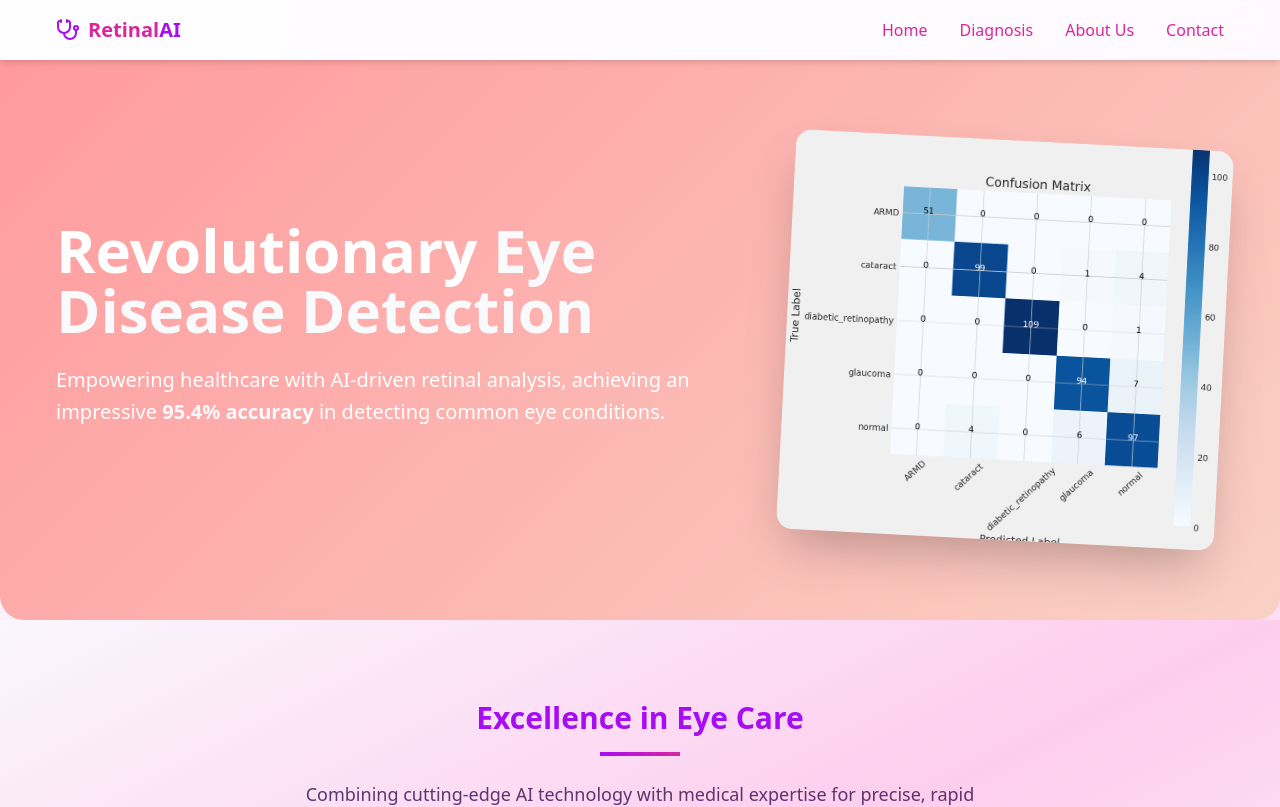
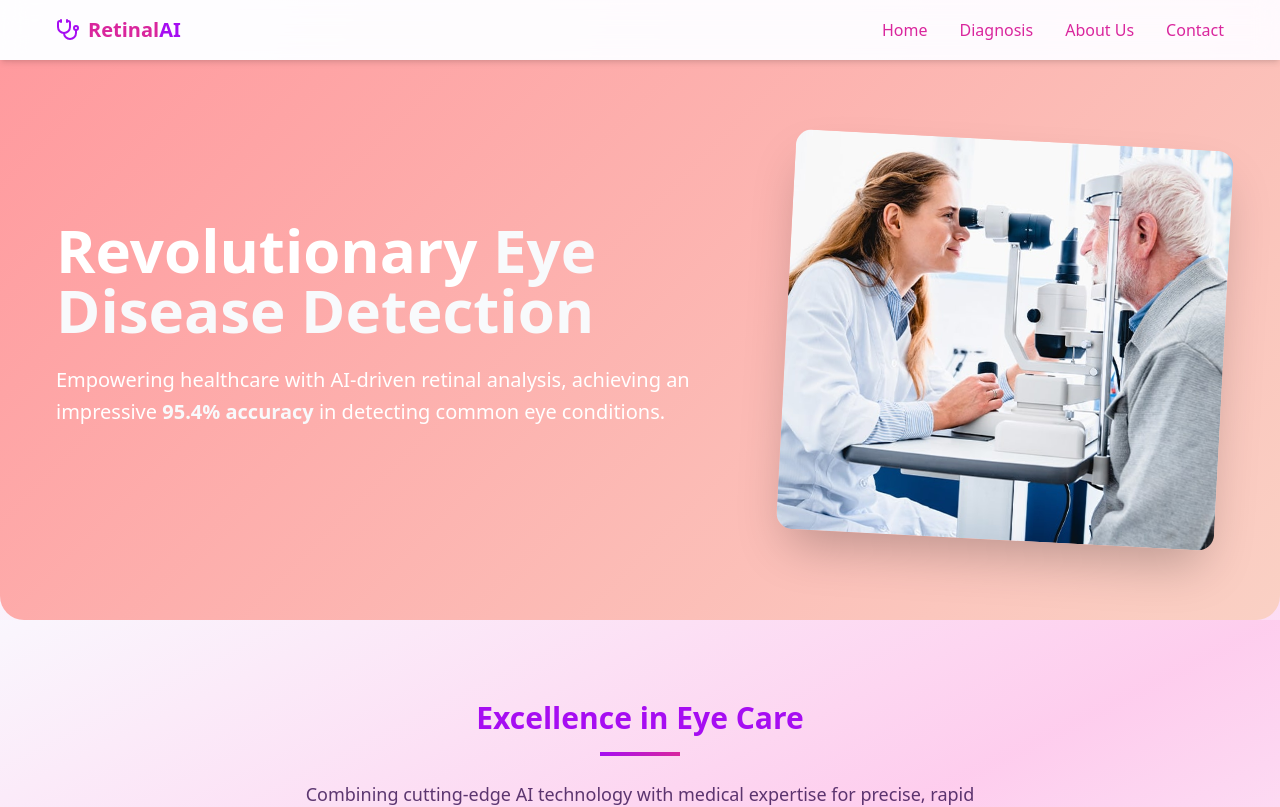
Before and after one commit to neeraj12341/retinal-ai, a React (Vite) app: page / in a window 1280 px wide. Shown: the top 807 px of the page. Built offline with nearby package versions, Linux system fonts and the light colour scheme.

Commit message:
Fix: Hero image
Use the specified image for the hero section.

```diff
--- a/src/pages/Home.tsx
+++ b/src/pages/Home.tsx
@@ -47,8 +47,8 @@ const Home = () => {
             </div>
             <div className="flex justify-center lg:col-span-2">
               <img
-                src="/lovable-uploads/85d673a0-fb60-430d-81b5-04b1288d9361.png"
-                alt="Eye Diagnosis Technology"
+                src="/lovable-uploads/e5089b7c-0f27-44cc-907c-71a891c82272.png"
+                alt="Eye Examination with Optometrist"
                 className="rounded-2xl shadow-2xl max-w-full h-auto transform rotate-3 object-cover"
                 style={{ maxHeight: "400px", width: "100%" }}
               />
```
Also changed, not shown: public/lovable-uploads/e5089b7c-0f27-44cc-907c-71a891c82272.png (added).
